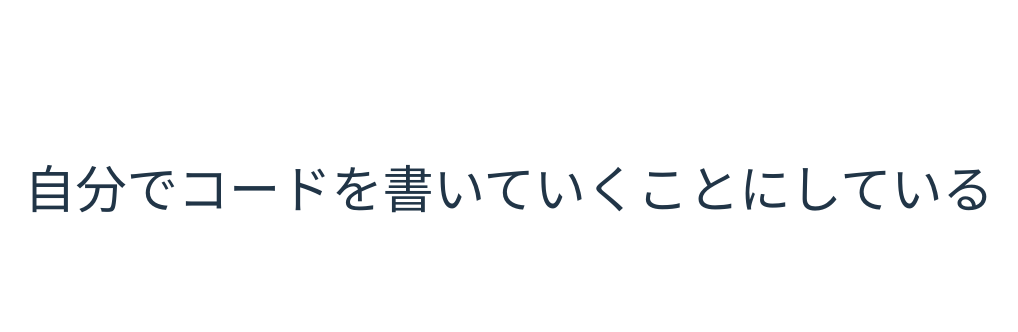
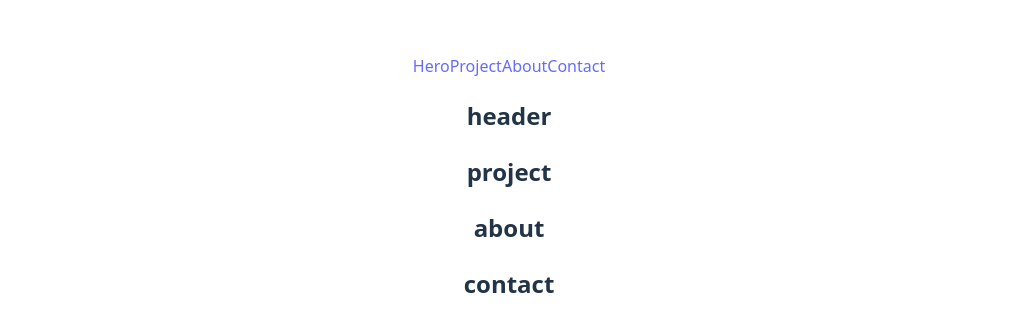
Before and after one commit to Taishun-Hagihara/taishun-portfolio, a React (Vite) app: page / in a window 1280 px wide. Shown: the part 212-544 px from the top of the page, without its empty margins (131-1149 px from the left). Built offline with nearby package versions, Linux system fonts and the light colour scheme.

Commit message:
about href/id

```diff
--- a/src/App.jsx
+++ b/src/App.jsx
@@ -8,13 +8,26 @@ function App() {
   return (
     <>
       <header>
-        <h1>自分でコードを書いていくことにしている</h1>
+        <nav>
+          <a href="#hero">Hero</a>
+          <a href="#project">Project</a>
+          <a href="#about">About</a>
+          <a href="#contact">Contact</a>
+        </nav>
       </header>
       <main>
-        <section className="Hero"></section>
-        <section className="Project"></section>
-        <section className="About"></section>
-        <section className="Contact"></section>
+        <section id="hero">
+          <h2>header</h2>
+        </section>
+        <section id="project">
+          <h2>project</h2>
+        </section>
+        <section id="about">
+          <h2>about</h2>
+        </section>
+        <section id="contact">
+          <h2>contact</h2>
+        </section>
       </main>
       <footer></footer>
     </>
```
